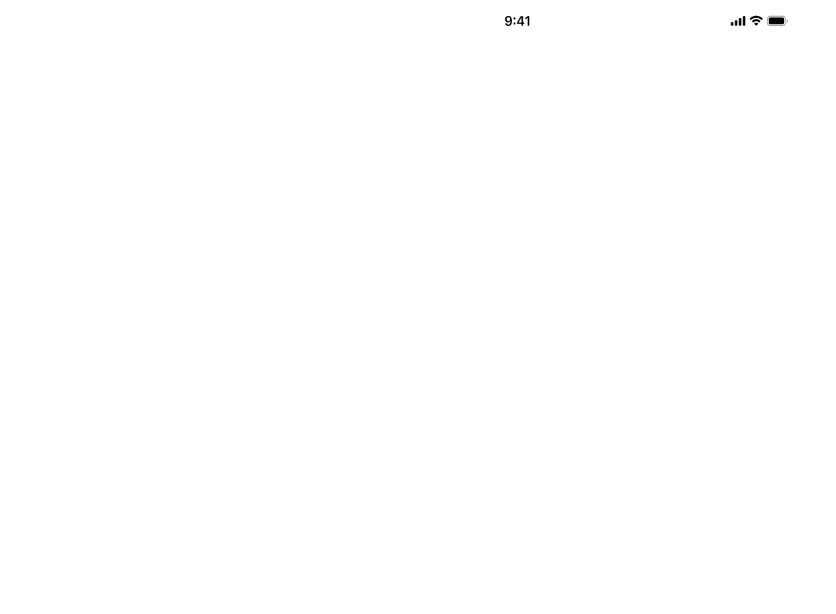
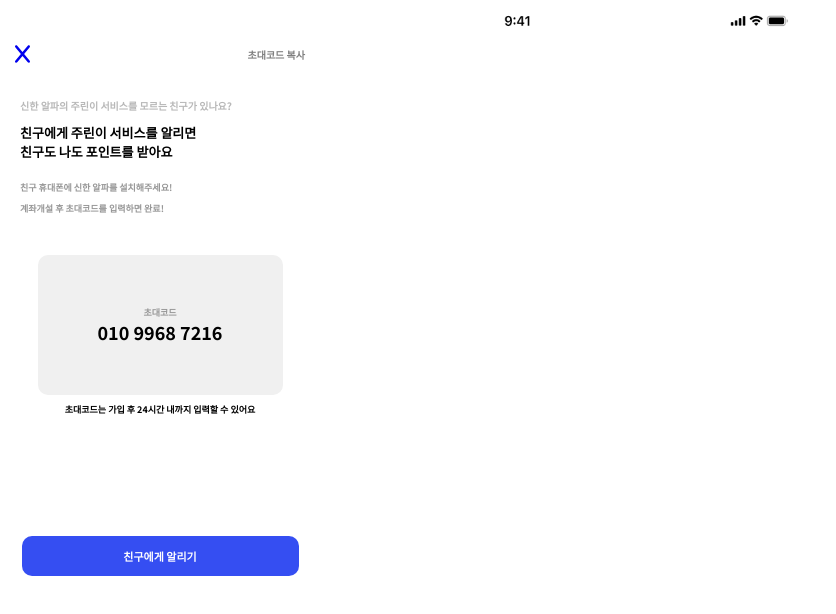
Before and after one commit to Team-SNKLCB/shinhan-alpha, a Vue app in the folder frontend/: page /invite in a window 1280 px wide. Shown: the top 614 px of the page, without its empty margins (0-836 px from the left). Built offline with nearby package versions, Linux system fonts and the light colour scheme.

Commit message:
feat: make invite friend view

```diff
--- a/frontend/src/views/InviteFriendView.vue
+++ b/frontend/src/views/InviteFriendView.vue
@@ -1,6 +1,21 @@
 <template>
     <phone-header></phone-header>
-    <div class="top-bar"></div>
+    <div class="top-bar">
+        <router-link to="tier_main"><font-awesome-icon style="font-size: 20px" icon="fa-solid fa-x" /></router-link>
+        <span class="copy-code">초대코드 복사</span>
+    </div>
+    <div class="invite-info">
+        <p style="font-weight: 600; color: #b8b8b8; font-size: 10px; margin-bottom: 10px">신한 알파의 주린이 서비스를 모르는 친구가 있나요?</p>
+        <p style="font-weight: 600; color: black; font-size: 13px; margin-bottom: 20px">친구에게 주린이 서비스를 알리면<br />친구도 나도 포인트를 받아요</p>
+        <p style="font-weight: 600; color: #979797; font-size: 9px; margin-bottom: 8px">친구 휴대폰에 신한 알파를 설치해주세요!</p>
+        <p style="font-weight: 600; color: #979797; font-size: 9px">계좌개설 후 초대코드를 입력하면 완료!</p>
+    </div>
+    <div class="code-div">
+        <p style="color: #979797; font-weight: 600; font-size: 9px">초대코드</p>
+        <p style="color: #000000; font-weight: 600; font-size: 18px">010 9968 7216</p>
+    </div>
+    <p style="font-size: 9px; font-weight: 600; margin-top: 8px">초대코드는 가입 후 24시간 내까지 입력할 수 있어요</p>
+    <div class="send-btn">친구에게 알리기</div>
 </template>
 
 <script>
@@ -15,5 +30,50 @@ export default {
 <style>
 .top-bar {
     display: flex;
+    justify-content: space-between;
+    margin-top: 40px;
+    height: 28px;
+    align-items: center;
+    padding-right: 15px;
+    padding-left: 15px;
+}
+
+.copy-code {
+    font-weight: 600;
+    font-size: 10px;
+    color: rgba(0, 0, 0, 0.5);
+}
+
+.invite-info {
+    text-align: left;
+    margin-top: 30px;
+    margin-left: 20px;
+}
+
+.code-div {
+    display: flex;
+    flex-direction: column;
+    justify-content: center;
+    width: 245px;
+    height: 140px;
+    border-radius: 10px;
+    background-color: #f0f0f0;
+    text-align: center;
+    margin: 0 auto;
+    margin-top: 40px;
+}
+
+.send-btn {
+    width: 277px;
+    height: 40px;
+    text-align: center;
+    color: white;
+    border-radius: 10px;
+    background-color: #354ef2;
+    font-weight: 600;
+    font-size: 11px;
+    margin: 0 auto;
+    margin-top: 120px;
+    line-height: 40px;
 }
 </style>
```
